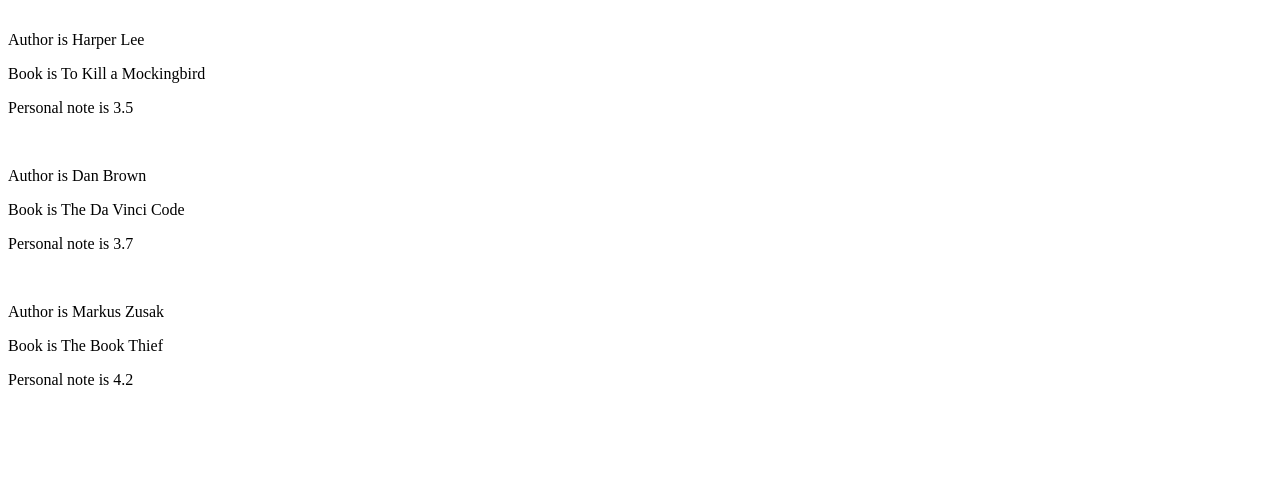
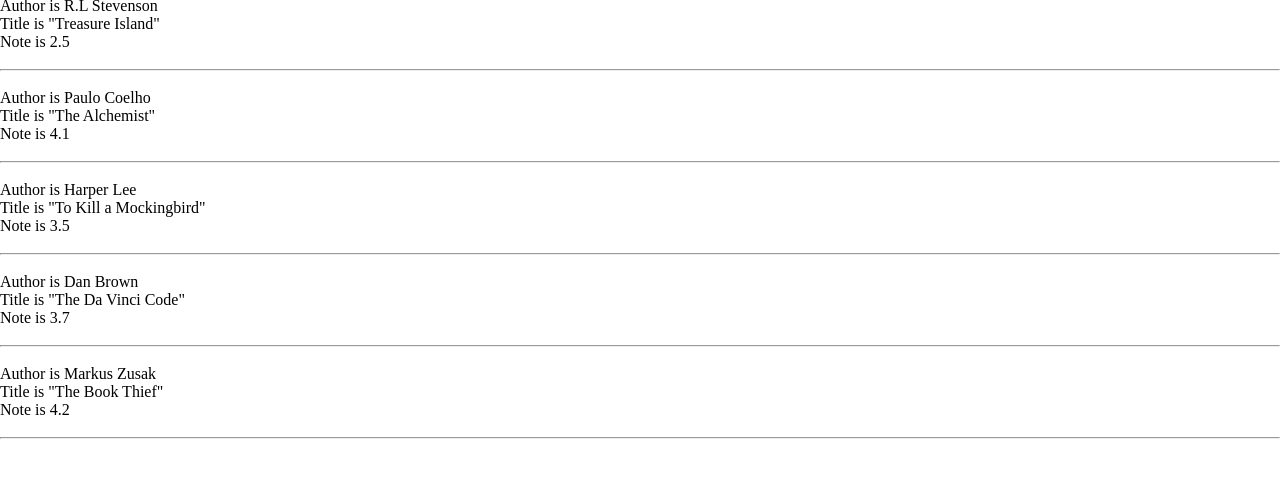
Before and after one commit to chkevers/flask_tuto_app, a Flask app: page /geomap in a window 1280 px wide. Shown: the part 321-800 px from the top of the page. Run offline with Flask 2, Linux system fonts and the light colour scheme.

Commit message:
Done with inheritance

```diff
--- a/app.py
+++ b/app.py
@@ -4,13 +4,13 @@ app = Flask(__name__)
 
 
 @app.route('/')
-def hello():
+def home_page():
     welcome = 'Welcome to this flask app'
     return render_template('index.html', welcome=welcome)
 
 
 @app.route('/geomap')
-def geomap():
+def geomap_page():
     items = [
         {"title": "Treasure Island", "author": "R.L Stevenson", "note": 2.5},
         {"title": "The Alchemist", "author": "Paulo Coelho", "note": 4.1},
--- a/templates/base.html
+++ b/templates/base.html
@@ -0,0 +1,44 @@
+<!DOCTYPE html>
+<html lang="en">
+    <head>
+        <meta charset="UTF-8">
+        <meta http-equiv="X-UA-Compatible" content="IE=edge">
+        <meta name="viewport" content="width=device-width, initial-scale=1.0">
+        <meta name="description" content="App portfolio development page">
+        <link rel="stylesheet" href="https://cdnjs.cloudflare.com/ajax/libs/font-awesome/6.0.0-beta3/css/all.min.css">
+        <link rel="stylesheet" href="../static/css/index.css">
+        {% block head %}
+        {% endblock %}
+        <title>
+            {% block title %}
+            {% endblock %}
+        </title>
+    </head>
+<body>
+    <nav class="top-navbar">
+        <div class="hamburger-menu">
+            <input type="checkbox" id="menu__toggle">
+            <label for="menu__toggle" class="menu__btn">
+                <span></span>
+            </label>
+            <ul class="menu__box">
+                <li><a href="{{ url_for('home_page') }}" class="menu__item">Home</a></li>
+                <li><a href="{{ url_for('geomap_page') }}" class="menu__item">GeoMap</a></li>
+                <li><a href="" class="menu__item">Budget</a></li>
+                <li><a href="" class="menu__item">Planner</a></li>
+                <li><a href="" class="menu__item">Notes</a></li>
+            </ul>
+        </div>
+        <div class="logo">
+            <img src="https://elasticbeanstalk-eu-west-3-503519533577.s3.eu-west-3.amazonaws.com/home-small-logo.png" alt="">
+        </div>
+        <div class="title">
+            <h1>Web</h1>
+            <h1>App</h1>
+            <h1>World</h1>
+        </div>
+    </nav>
+    {% block content %}
+    {% endblock %}
+</body>
+</html>
--- a/templates/geomap.html
+++ b/templates/geomap.html
@@ -1,18 +1,16 @@
-<!DOCTYPE html>
-<html lang="en">
-<head>
-    <meta charset="UTF-8">
-    <meta http-equiv="X-UA-Compatible" content="IE=edge">
-    <meta name="viewport" content="width=device-width, initial-scale=1.0">
-    <title>Geo Map</title>
-</head>
-<body>
-    <h1>Welcome to Geo Map</h1>
+{% extends 'base.html' %}
+
+{% block title %}
+    Geomap
+{% endblock %}
+
+{% block content %}
     {% for i in items %}
+    <br>
     <p>Author is {{ i.author }}</p>
-    <p>Book is {{ i.title }}</p>
-    <p>Personal note is {{ i.note }}</p>
+    <p>Title is "{{ i.title }}"</p>
+    <p>Note is {{ i.note }}</p>
     <br>
-    {%endfor%}
-</body>
-</html>
+    <hr>
+    {% endfor %}
+{% endblock %}
```
Also changed, not shown: templates/index.html (+5 -38 lines), home_logo.png (deleted), 1 other file.
